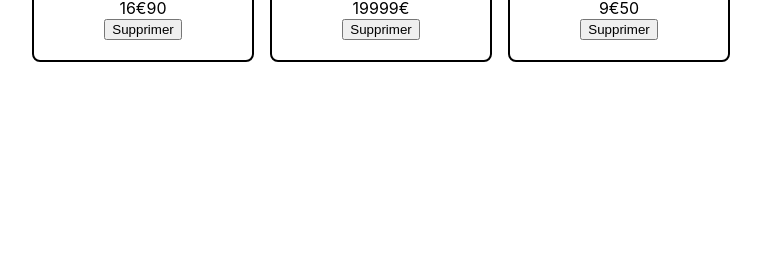
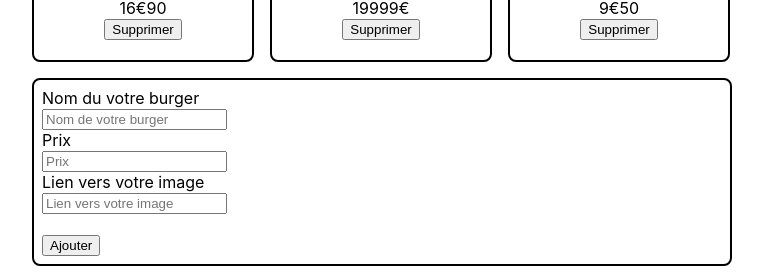
Before and after one commit to doliG/3FULLFT, a React (Create React App) app in the folder my-app/: page / in a window 1280 px wide. Shown: the part 520-799 px from the top of the page, without its empty margins (258-1021 px from the left). Built offline with nearby package versions, Linux system fonts and the light colour scheme.

Commit message:
Add a new burger from the form

```diff
--- a/my-app/src/App.css
+++ b/my-app/src/App.css
@@ -37,3 +37,11 @@
   margin: 0;
   padding: 0;
 }
+
+.add-form {
+  margin-top: 1rem;
+  margin-bottom: 1rem;
+  border: 2px solid black;
+  border-radius: 8px;
+  padding: 0.5rem;
+}
--- a/my-app/src/App.js
+++ b/my-app/src/App.js
@@ -21,9 +21,25 @@ import fakeData from "./burgers.json"
 function App() {
   const [burgers, setBurgers] = useState(fakeData)
 
+  const [name, setName] = useState("")
+  const [price, setPrice] = useState("")
+  const [image, setImage] = useState("")
+
   const deleteBurger = name => {
     const newBurgers = burgers.filter(burger => burger.name !== name)
     setBurgers(newBurgers)
+  }
+
+  const handleSubmit = event => {
+    event.preventDefault()
+    console.log(event)
+
+    const newBurgers = [...burgers, { name, price, image }]
+    setBurgers(newBurgers)
+
+    setName("")
+    setPrice("")
+    setImage("")
   }
 
   const burgerList = burgers.map(burger => (
@@ -40,6 +56,44 @@ function App() {
       <nav className="nav">Le bon burger</nav>
 
       <div className="container">{burgerList}</div>
+
+      <form className="add-form" onSubmit={handleSubmit}>
+        <div>
+          <label for="name">Nom du votre burger</label>
+          <br />
+          <input
+            type="text"
+            name="name"
+            value={name}
+            onChange={e => setName(e.target.value)}
+            placeholder="Nom de votre burger"
+          />
+        </div>
+        <div>
+          <label for="price">Prix</label>
+          <br />
+          <input
+            type="text"
+            name="price"
+            placeholder="Prix"
+            value={price}
+            onChange={e => setPrice(e.target.value)}
+          />
+        </div>
+        <div>
+          <label for="image">Lien vers votre image</label>
+          <br />
+          <input
+            type="text"
+            name="image"
+            placeholder="Lien vers votre image"
+            value={image}
+            onChange={e => setImage(e.target.value)}
+          />
+        </div>
+        <br />
+        <button type="submit">Ajouter</button>
+      </form>
     </div>
   )
 }
```
